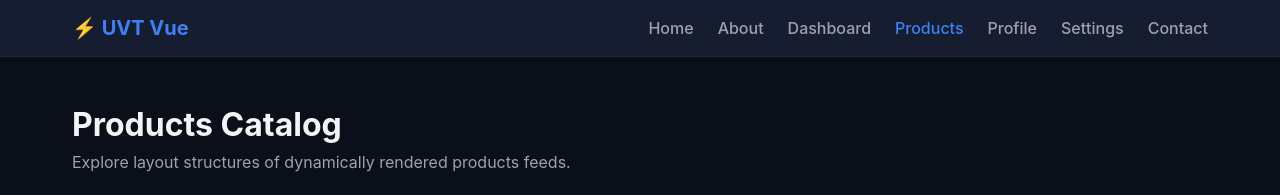
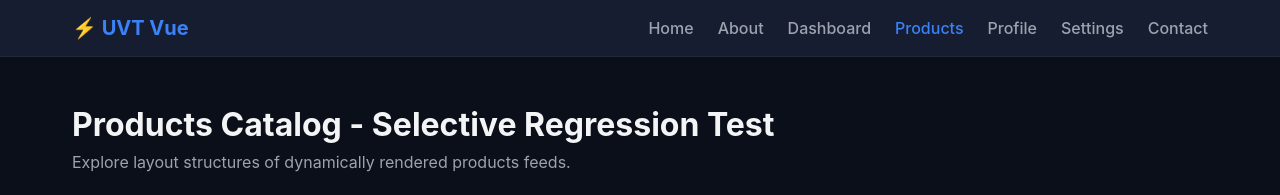
Before and after one commit to piyush241203/UVT_Testing6, a Vue app: page /products in a window 1280 px wide. Shown: the top 195 px of the page. Built offline with nearby package versions, Linux system fonts and the light colour scheme.

Commit message:
chore: selective regression test

```diff
--- a/src/views/products/index.vue
+++ b/src/views/products/index.vue
@@ -1,6 +1,6 @@
 <template>
   <div class="page-products">
-    <h1>Products Catalog</h1>
+    <h1>Products Catalog - Selective Regression Test</h1>
     <p style="color: var(--text-muted); margin-top: 0.5rem;">Explore layout structures of dynamically rendered products feeds.</p>
 
     <!-- Products grid with signed image URLs -->
```
